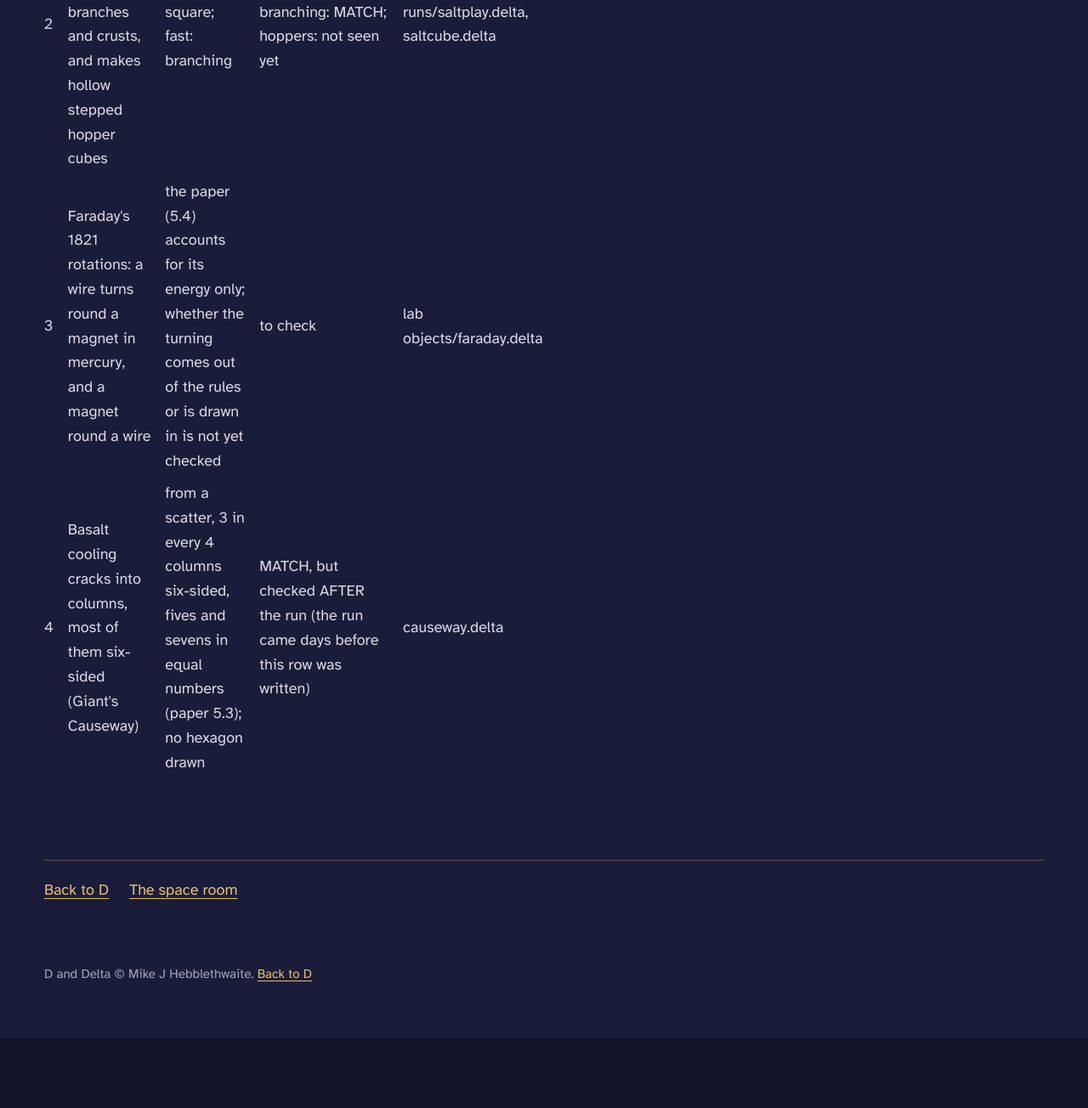
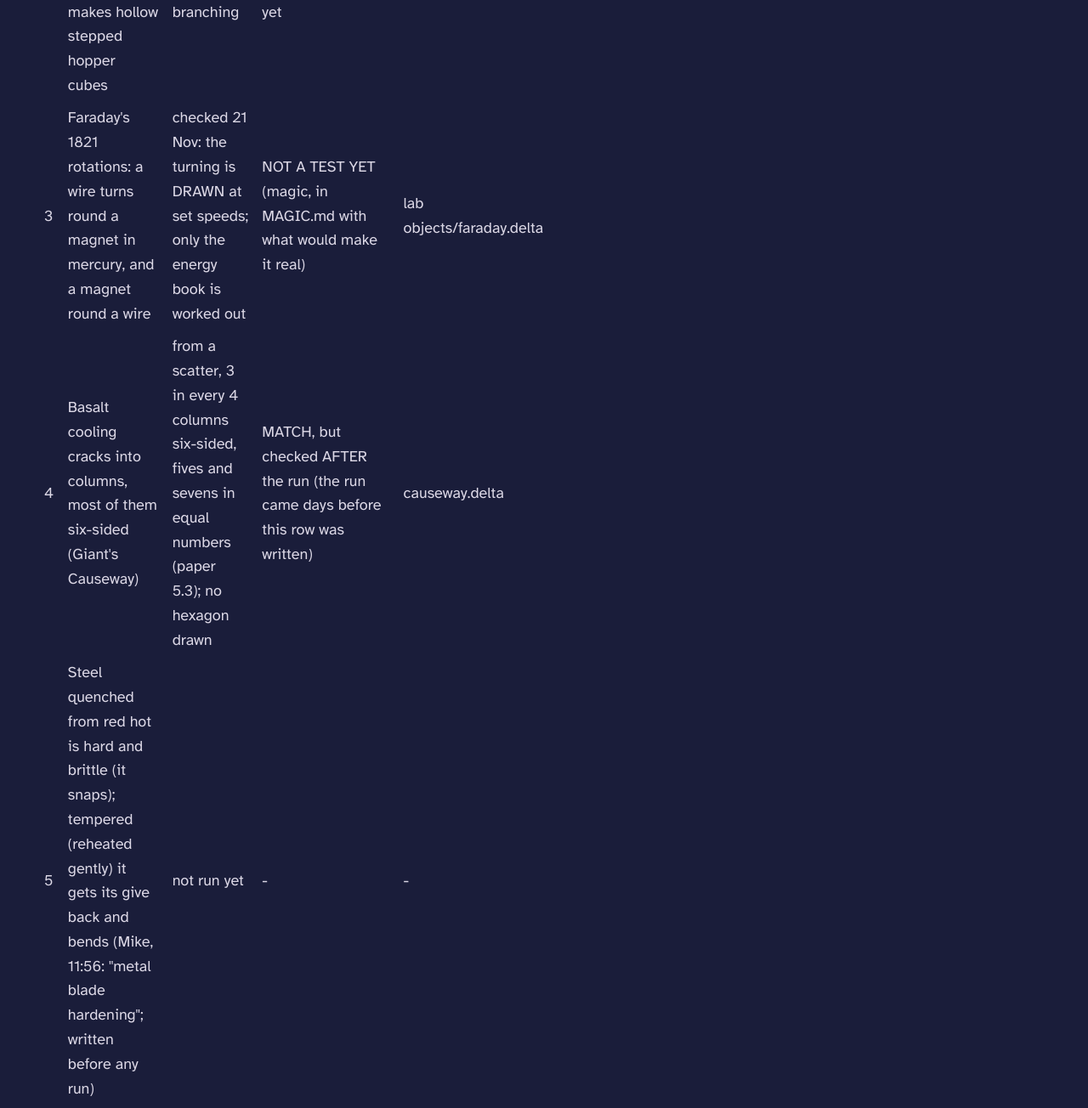
Before and after one commit to mikehebblethwaite-hub/d-math, a plain HTML site: page site/track.html in a window 1280 px wide. Shown: the part 5200-6504 px from the top of the page at 85% size. Before the commit the page ends 6422 px from the top, so only its background shows below. Drawn offline with Linux system fonts and the light colour scheme.

Commit message:
Faraday's rotations: the turning is drawn at set speeds (magic, not a test yet); MAGIC + track + site
Co-Authored-By: Claude Opus 5.5 <noreply@anthropic.com>

```diff
--- a/site/track.html
+++ b/site/track.html
@@ -50,8 +50,9 @@
       <tr><th>#</th><th>Known result (what really happens)</th><th>Lab's answer</th><th>Match?</th><th>Run</th></tr>
       <tr><td>1</td><td>Cold ping pong balls in a funnel under suction jam: they do not raft hex (Mike's own cold rigs, 2009)</td><td>jams at 2 degrees with ball-on-ball grip</td><td>MATCH (proofs/pingpong-2026-11-21/REAL-CHECKS.md)</td><td>runs/pingfunnel.delta</td></tr>
       <tr><td>2</td><td>Salt grown slowly makes clear cubes; grown fast it branches and crusts, and makes hollow stepped hopper cubes</td><td>slow: a full square; fast: branching</td><td>cubes and branching: MATCH; hoppers: not seen yet</td><td>runs/saltplay.delta, saltcube.delta</td></tr>
-      <tr><td>3</td><td>Faraday's 1821 rotations: a wire turns round a magnet in mercury, and a magnet round a wire</td><td>the paper (5.4) accounts for its energy only; whether the turning comes out of the rules or is drawn in is not yet checked</td><td>to check</td><td>lab objects/faraday.delta</td></tr>
+      <tr><td>3</td><td>Faraday's 1821 rotations: a wire turns round a magnet in mercury, and a magnet round a wire</td><td>checked 21 Nov: the turning is DRAWN at set speeds; only the energy book is worked out</td><td>NOT A TEST YET (magic, in MAGIC.md with what would make it real)</td><td>lab objects/faraday.delta</td></tr>
       <tr><td>4</td><td>Basalt cooling cracks into columns, most of them six-sided (Giant's Causeway)</td><td>from a scatter, 3 in every 4 columns six-sided, fives and sevens in equal numbers (paper 5.3); no hexagon drawn</td><td>MATCH, but checked AFTER the run (the run came days before this row was written)</td><td>causeway.delta</td></tr>
+      <tr><td>5</td><td>Steel quenched from red hot is hard and brittle (it snaps); tempered (reheated gently) it gets its give back and bends (Mike, 11:56: "metal blade hardening"; written before any run)</td><td>not run yet</td><td>-</td><td>-</td></tr>
     </table>
   </section>
   <nav class="pager"><a href="index.html">Back to D</a> <a href="space.html">The space room</a></nav>
```
Also changed, not shown: 2 other files.
